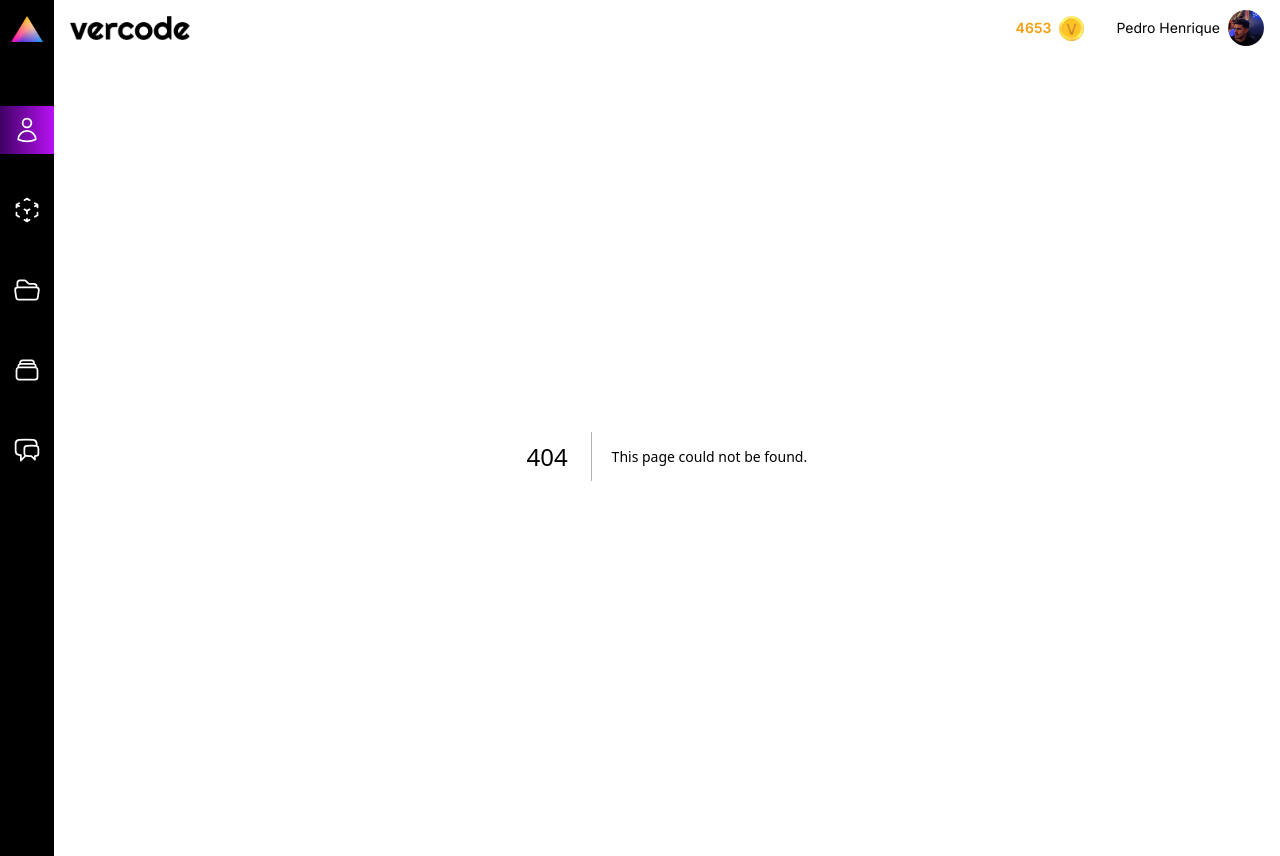
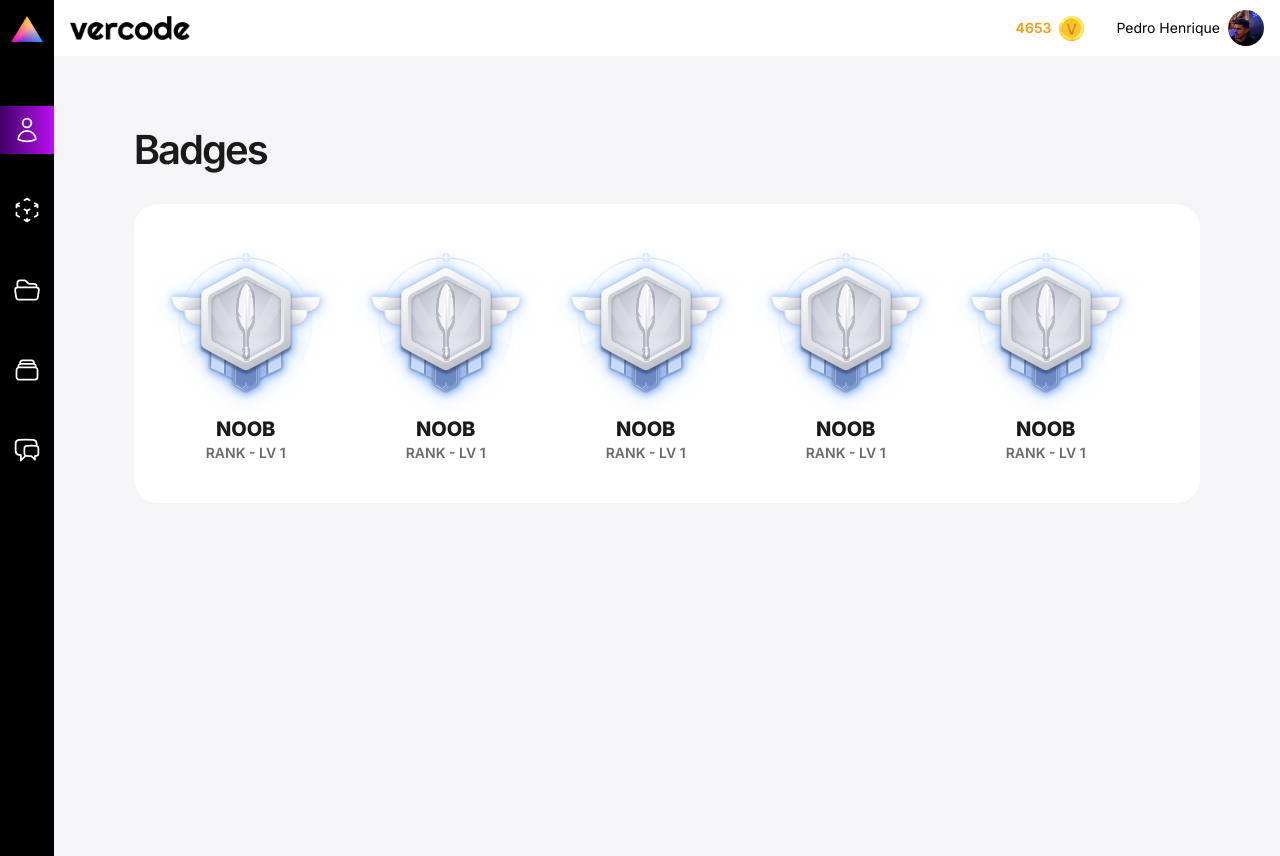
Before and after one commit to vercodeorg/vercode, a Next.js app: page /user/1/badges in a window 1280 px wide. Before the commit this address had no page. Built offline with nearby package versions, Linux system fonts and the light colour scheme.

Commit message:
feat: new Badges page

```diff
--- /dev/null
+++ b/app/user/[userId]/badges/page.tsx
@@ -0,0 +1,19 @@
+import Badge from "../../../components/Badge"
+
+const Badges = () => {
+    return (
+        <div className="w-full h-screen bg-cleaner-gray lg:px-20 2xl:px-28 py-16">
+            <h1 className="font-semibold lg:text-[40px] 2xl:text-5xl tracking-tighter text-dark-gray lg:mb-6 2xl:mb-10">
+                Badges
+            </h1>
+            <div className="w-full bg-white rounded-3xl px-4 py-10 flex gap-2">
+                <Badge/>
+                <Badge/>
+                <Badge/>
+                <Badge/>
+                <Badge/>
+            </div>
+        </div>
+    )
+}
+export default Badges
```
